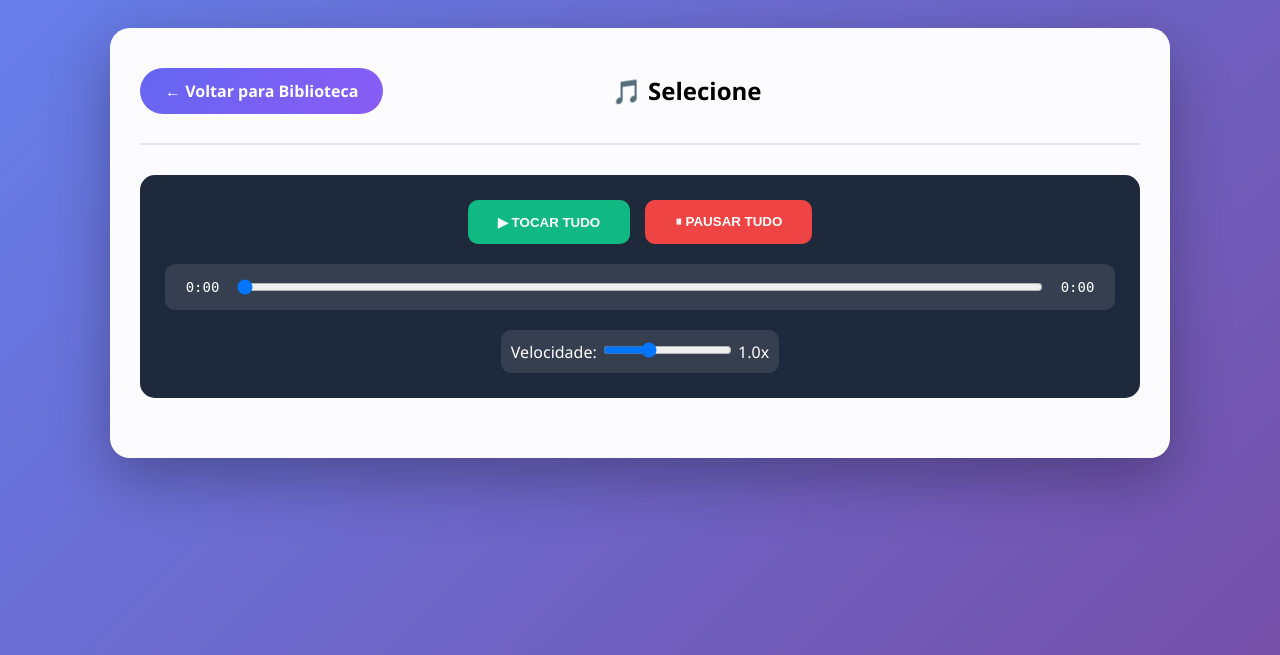
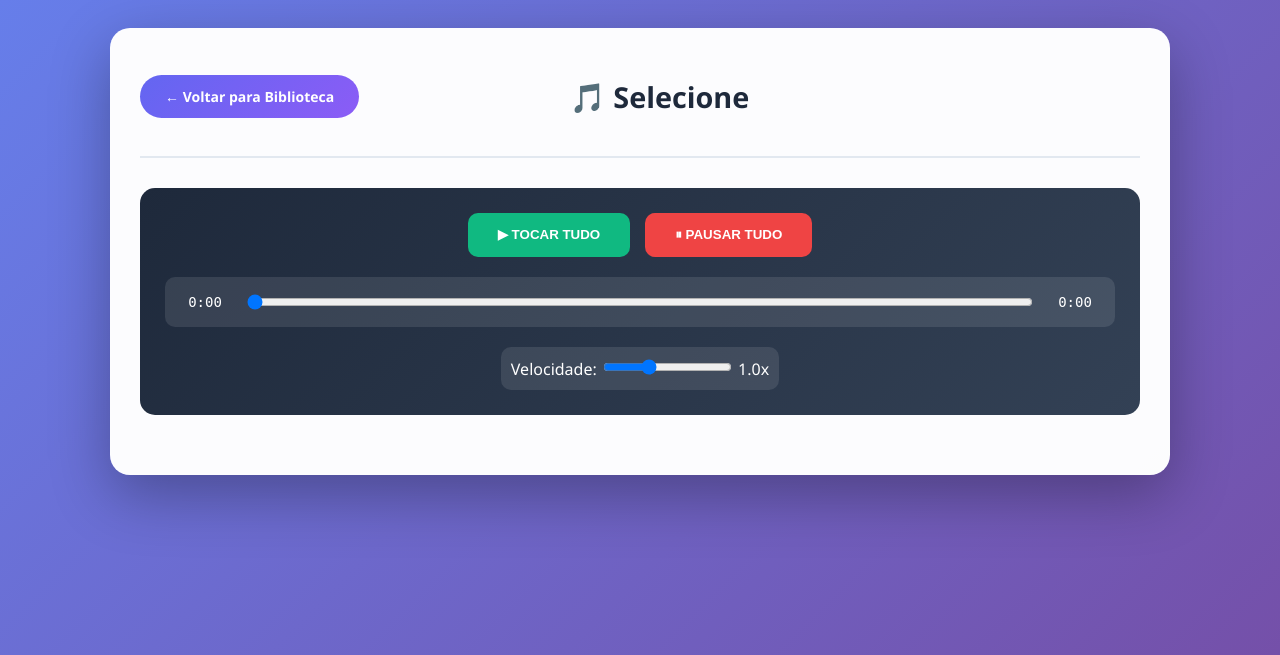
Before and after one commit to ting560/tv, a PHP site: page /2/multitracks.php in a window 1280 px wide. Shown: the top 655 px of the page. Run offline with PHP 8.4, Linux system fonts and the light colour scheme.

Commit message:
Update multitracks.php

```diff
--- a/2/multitracks.php
+++ b/2/multitracks.php
@@ -3,33 +3,53 @@
 <head>
     <meta charset="UTF-8">
     <meta name="viewport" content="width=device-width, initial-scale=1.0">
-    <title>Mixer - <?php echo isset($_GET['song']) ? htmlspecialchars(urldecode($_GET['song'])) : 'Música'; ?></title>
+    <title>Mixer Multitrack- <?php echo isset($_GET['song']) ? htmlspecialchars(urldecode($_GET['song'])) : 'Música'; ?></title>
     <style>
-        :root { --primary: #6366f1; --secondary: #8b5cf6; --dark: #1e293b; --success: #10b981; --danger: #ef4444; }
-        body { font-family: 'Segoe UI', sans-serif; background: linear-gradient(135deg, #667eea 0%, #764ba2 100%); padding: 20px; min-height: 100vh; }
-        .container { max-width: 1000px; margin: 0 auto; background: rgba(255, 255, 255, 0.98); padding: 30px; border-radius: 20px; box-shadow: 0 20px 60px rgba(0,0,0,0.3); }
+        :root {
+            --primary: #6366f1; --secondary: #8b5cf6; --dark: #1e293b; --success: #10b981; --danger: #ef4444;
+        }
+        body {
+            font-family: 'Segoe UI', sans-serif;
+            background: linear-gradient(135deg, #667eea 0%, #764ba2 100%);
+            padding: 20px; min-height: 100vh;
+        }
+        .container {
+            max-width: 1000px; margin: 0 auto; background: rgba(255, 255, 255, 0.98);
+            padding: 30px; border-radius: 20px; box-shadow: 0 20px 60px rgba(0,0,0,0.3);
+        }
         .header-nav { display: flex; align-items: center; justify-content: space-between; margin-bottom: 30px; padding-bottom: 20px; border-bottom: 2px solid #e2e8f0; }
-        .btn-back { background: linear-gradient(135deg, var(--primary), var(--secondary)); color: white; padding: 12px 25px; border-radius: 50px; text-decoration: none; font-weight: bold; }
-        .master-controls { background: var(--dark); color: white; padding: 25px; border-radius: 15px; margin-bottom: 30px; text-align: center; position: sticky; top: 10px; z-index: 100; }
+        .btn-back { background: linear-gradient(135deg, var(--primary), var(--secondary)); color: white; padding: 12px 25px; border-radius: 50px; text-decoration: none; font-weight: bold; font-size: 14px; }
+        .song-title { font-size: 1.8em; font-weight: bold; color: var(--dark); }
+
+        .master-controls {
+            background: linear-gradient(135deg, var(--dark), #334155);
+            color: white; padding: 25px; border-radius: 15px; margin-bottom: 30px; text-align: center;
+            position: sticky; top: 10px; z-index: 100;
+        }
+
+        /* Estilo da Barra de Progresso / Timeline */
+        .timeline-container {
+            margin: 20px 0; display: flex; align-items: center; gap: 15px;
+            background: rgba(255,255,255,0.1); padding: 15px; border-radius: 10px;
+        }
+        .timeline-container input[type="range"] { flex-grow: 1; cursor: pointer; }
+        .time-display { font-family: monospace; font-size: 14px; min-width: 50px; }
+
         .control-buttons { display: flex; justify-content: center; gap: 15px; margin-bottom: 20px; }
         .btn-master { padding: 14px 30px; font-weight: bold; border: none; border-radius: 10px; cursor: pointer; display: flex; align-items: center; gap: 8px; }
         .play-all { background: var(--success); color: white; }
         .pause-all { background: var(--danger); color: white; }
 
-        /* Estilo da Barra de Progresso */
-        .progress-container { margin: 20px 0; display: flex; align-items: center; gap: 10px; background: rgba(255,255,255,0.1); padding: 15px; border-radius: 10px; }
-        .progress-container input[type="range"] { flex-grow: 1; cursor: pointer; height: 8px; border-radius: 5px; }
-        .time-display { font-family: monospace; font-size: 14px; min-width: 45px; }
-
         .track-list { display: flex; flex-direction: column; gap: 12px; }
         .track-item { display: grid; grid-template-columns: 1.5fr 3fr 1fr 1fr 1fr; align-items: center; padding: 15px 20px; border: 2px solid #e2e8f0; border-radius: 12px; background: #f8fafc; }
         .instrument-name { font-weight: bold; color: var(--dark); display: flex; align-items: center; gap: 8px; }
+        audio { height: 35px; width: 100%; display: none; } /* Oculto para usar a timeline mestre */
+
         .btn-control { padding: 10px 15px; border: none; border-radius: 8px; cursor: pointer; font-weight: bold; font-size: 13px; }
         .btn-solo { background: #3b82f6; color: white; }
         .btn-solo.active { background: #f59e0b; }
         .btn-mute { background: #64748b; color: white; }
         .btn-mute.active { background: var(--danger); }
-        audio { height: 35px; width: 100%; display: none; } /* Escondido pois usamos os controles mestres */
     </style>
 </head>
 <body>
@@ -37,8 +57,8 @@
 <div class="container">
     <div class="header-nav">
         <a href="index.php" class="btn-back">← Voltar para Biblioteca</a>
-        <h1 style="font-size:1.5em;">🎵 <?php echo isset($_GET['song']) ? htmlspecialchars(urldecode($_GET['song'])) : 'Selecione'; ?></h1>
-        <div style="width: 150px;"></div>
+        <h1 class="song-title">🎵 <?php echo isset($_GET['song']) ? htmlspecialchars(urldecode($_GET['song'])) : 'Selecione'; ?></h1>
+        <div style="width: 180px;"></div>
     </div>
 
     <div class="master-controls">
@@ -47,14 +67,14 @@
             <button class="btn-master pause-all" onclick="pauseAll()">⏸ PAUSAR TUDO</button>
         </div>
 
-        <div class="progress-container">
+        <div class="timeline-container">
             <span class="time-display" id="currentTime">0:00</span>
-            <input type="range" id="mainProgress" value="0" min="0" step="0.1" oninput="seekAll(this.value)">
+            <input type="range" id="mainTimeline" value="0" min="0" step="0.1" oninput="syncTimeline(this.value)">
             <span class="time-display" id="duration">0:00</span>
         </div>
 
         <div style="background:rgba(255,255,255,0.1); padding:10px; border-radius:10px; display:inline-block;">
-            Velocidade: <input type="range" id="speed" min="0.5" max="2" step="0.1" value="1" oninput="updateSpeed(this.value)">
+            Velocidade: <input type="range" id="playbackSpeed" min="0.5" max="2" step="0.1" value="1" oninput="updateSpeed(this.value)">
             <span id="speedValue">1.0x</span>
         </div>
     </div>
@@ -63,18 +83,24 @@
         <?php
         if (isset($_GET['song'])) {
             $songName = urldecode($_GET['song']);
-            $baseDir = __DIR__ . '/instrumentos/' . $songName;
+            $baseDir = __DIR__ . '/instrumentos/' . $songName; // Caminho corrigido para pasta raiz
             $mp3Files = glob($baseDir . '/*.mp3');
+
             if ($mp3Files) {
                 foreach ($mp3Files as $file) {
                     $fileName = basename($file);
                     $cleanName = preg_replace('/^\d+\s*/', '', str_replace('.mp3', '', $fileName));
+                    // Caminho web relativo para os áudios
                     $webPath = 'instrumentos/' . rawurlencode($songName) . '/' . rawurlencode($fileName);
+
                     echo '
                     <div class="track-item">
                         <div class="instrument-name">🎵 '. htmlspecialchars($cleanName) .'</div>
-                        <div><audio class="track-audio" preload="auto" data-id="'. htmlspecialchars($cleanName) .'"><source src="'.$webPath.'" type="audio/mpeg"></audio></div>
-                        <div><input type="range" min="0" max="1" step="0.01" value="1" oninput="updateVol(this, \''. htmlspecialchars($cleanName) .'\')"></div>
+                        <audio class="track-audio" preload="auto" data-id="'. htmlspecialchars($cleanName) .'">
+                            <source src="'.$webPath.'" type="audio/mpeg">
+                        </audio>
+                        <div style="flex-grow:1;"></div>
+                        <input type="range" min="0" max="1" step="0.01" value="1" oninput="updateVol(this, \''. htmlspecialchars($cleanName) .'\')">
                         <button class="btn-control btn-solo" onclick="toggleSolo(this, \''. htmlspecialchars($cleanName) .'\')">SOLO</button>
                         <button class="btn-control btn-mute" onclick="toggleMute(this, \''. htmlspecialchars($cleanName) .'\')">MUTE</button>
                     </div>';
@@ -86,56 +112,50 @@
 </div>
 
 <script>
-let currentSpeed = 1;
 const audios = document.querySelectorAll('.track-audio');
-const progressBar = document.getElementById('mainProgress');
-const currentTimeEl = document.getElementById('currentTime');
-const durationEl = document.getElementById('duration');
+const timeline = document.getElementById('mainTimeline');
+const curTimeText = document.getElementById('currentTime');
+const durText = document.getElementById('duration');
 
-// Sincroniza a duração total baseada no primeiro áudio carregado
+// Configura duração e atualiza tempo
 if(audios.length > 0) {
-    audios[0].addEventListener('loadedmetadata', () => {
-        progressBar.max = audios[0].duration;
-        durationEl.textContent = formatTime(audios[0].duration);
-    });
+    audios[0].onloadedmetadata = () => {
+        timeline.max = audios[0].duration;
+        durText.textContent = formatTime(audios[0].duration);
+    };
 }
 
-// Atualiza a barra de progresso conforme a música toca
 setInterval(() => {
-    if (audios.length > 0 && !audios[0].paused) {
-        progressBar.value = audios[0].currentTime;
-        currentTimeEl.textContent = formatTime(audios[0].currentTime);
+    if(audios.length > 0 && !audios[0].paused) {
+        timeline.value = audios[0].currentTime;
+        curTimeText.textContent = formatTime(audios[0].currentTime);
     }
 }, 500);
 
-function formatTime(seconds) {
-    const min = Math.floor(seconds / 60);
-    const sec = Math.floor(seconds % 60);
+function formatTime(s) {
+    const min = Math.floor(s / 60);
+    const sec = Math.floor(s % 60);
     return `${min}:${sec < 10 ? '0' : ''}${sec}`;
 }
 
-function seekAll(value) {
-    audios.forEach(a => {
-        a.currentTime = value;
-    });
-    currentTimeEl.textContent = formatTime(value);
+function syncTimeline(val) {
+    audios.forEach(a => a.currentTime = val);
+    curTimeText.textContent = formatTime(val);
 }
 
-function playAll() { audios.forEach(a => { a.playbackRate = currentSpeed; a.play(); }); }
+function playAll() { audios.forEach(a => a.play()); }
 function pauseAll() { audios.forEach(a => a.pause()); }
-function updateSpeed(v) { currentSpeed = v; document.getElementById('speedValue').textContent = v + 'x'; audios.forEach(a => a.playbackRate = v); }
+function updateSpeed(v) {
+    document.getElementById('speedValue').textContent = v + 'x';
+    audios.forEach(a => a.playbackRate = v);
+}
 function updateVol(s, id) { document.querySelector(`.track-audio[data-id="${id}"]`).volume = s.value; }
 
 function toggleSolo(btn, id) {
     const audio = document.querySelector(`.track-audio[data-id="${id}"]`);
     const active = btn.classList.toggle('active');
-    if (active) {
-        audios.forEach(a => a.muted = true);
-        audio.muted = false;
-        document.querySelectorAll('.btn-solo').forEach(b => { if(b !== btn) b.classList.remove('active'); });
-    } else {
-        audios.forEach(a => a.muted = false);
-    }
+    audios.forEach(a => a.muted = active);
+    if(active) audio.muted = false;
 }
 
 function toggleMute(btn, id) {
```
